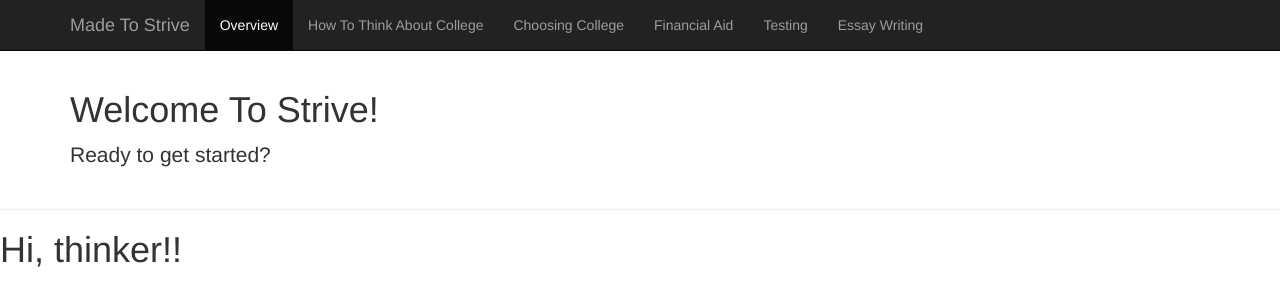
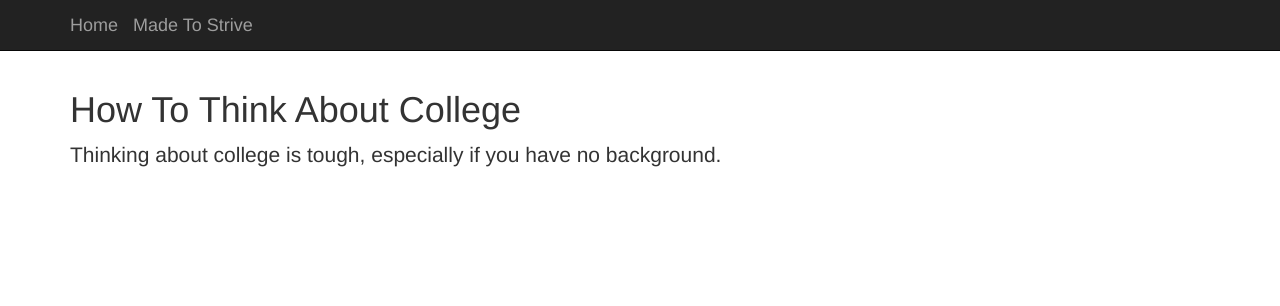
Before and after one commit to madetostrive/strive-webapp, a Flask app: page /think in a window 1280 px wide. Shown: the top 306 px of the page. Run offline with Flask 2, Linux system fonts and the light colour scheme; some libraries are stand-ins or nearby versions.

Commit message:
Improving user experience part 1 of one million

```diff
--- a/strive-webapp/templates/base.html
+++ b/strive-webapp/templates/base.html
@@ -25,16 +25,17 @@
             <span class="icon-bar"></span>
             <span class="icon-bar"></span>
           </button>
+          <a class="navbar-brand" href="/">Home</a>
           <a class="navbar-brand" href="http://www.madetostrive.com">Made To Strive</a>
         </div>
         <div id="navbar" class="collapse navbar-collapse">
           <ul class="nav navbar-nav">
-            <li class="active"><a href="#">Overview</a></li>
+            <!-- <li class="active"><a href="#">Overview</a></li>
             <li><a href="/think">How To Think About College</a></li>
             <li><a href="/choosing">Choosing College</a></li>
             <li><a href="/finaid">Financial Aid</a></li>
             <li><a href="/testing">Testing</a></li>
-             <li><a href="#contact">Essay Writing</a></li>
+            <li><a href="#contact">Essay Writing</a></li> -->
 
 
           </ul>
@@ -43,27 +44,10 @@
     </nav>
 
     <div class="container">
-
-      <div class="starter-template">
-        <h1>Welcome To Strive!</h1>
-        <p class="lead">Ready to get started?</p>
-      </div>
-
+    {% block content %}{% endblock %}
     </div><!-- /.container -->
 
 
-
-    <hr>
-    {% with messages = get_flashed_messages() %}
-      {% if messages %}
-        <ul>
-        {% for message in messages %}
-            <li>{{ message }} </li>
-        {% endfor %}
-        </ul>
-      {% endif %}
-    {% endwith %}
-    {% block content %}{% endblock %}
     <script src="https://ajax.googleapis.com/ajax/libs/jquery/1.12.4/jquery.min.js"></script>
     <!-- Include all compiled plugins (below), or include individual files as needed -->
     <script src="js/bootstrap.min.js"></script>
--- a/strive-webapp/templates/think.html
+++ b/strive-webapp/templates/think.html
@@ -1,4 +1,9 @@
 {% extends "base.html" %}
 {% block content %}
-    <h1>Hi, thinker!!</h1>
+
+    <div class="starter-template">
+		<h1>How To Think About College</h1>
+		<p class="lead">Thinking about college is tough, especially if you have no background.</p>
+
+	</div>
 {% endblock %}
```
Also changed, not shown: strive-webapp/templates/index.html (+6 -1 lines).
